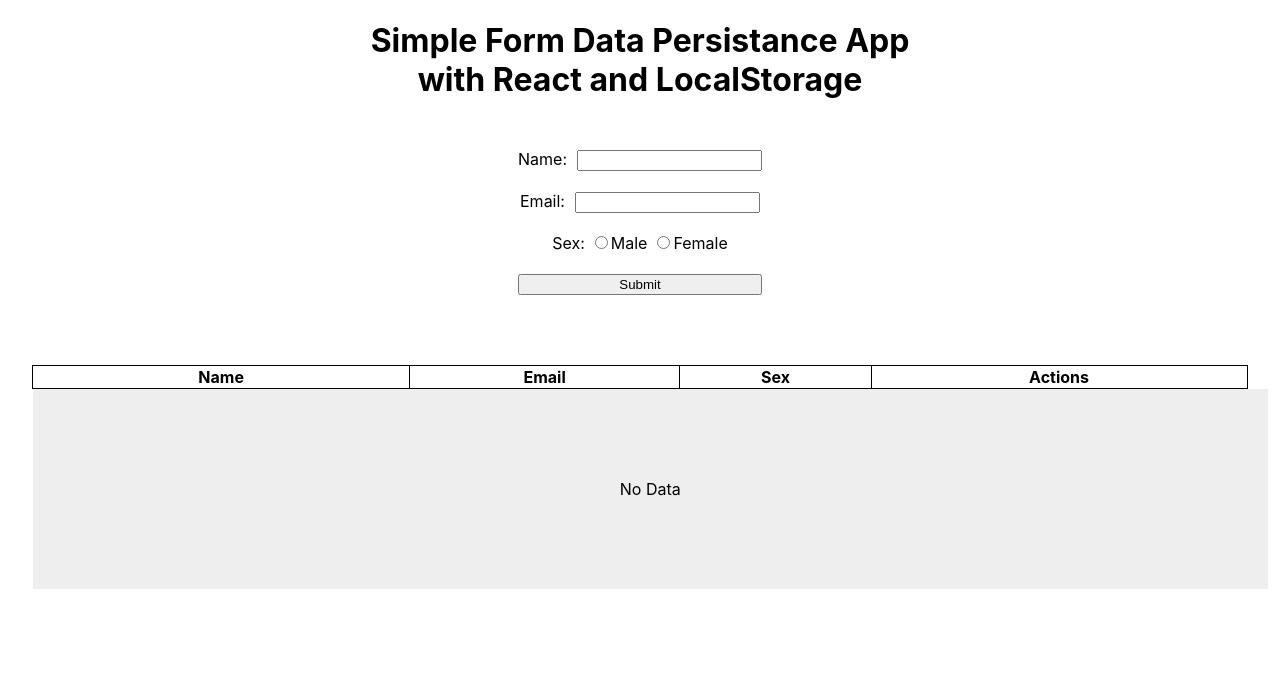
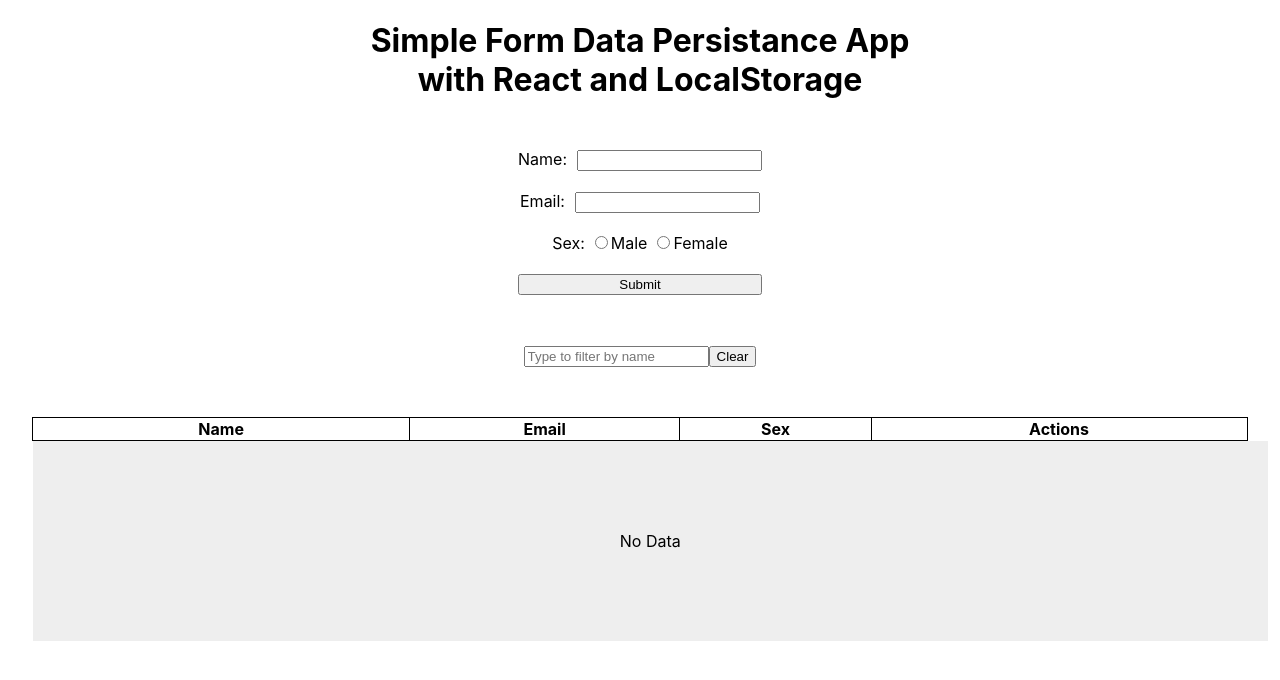
Before and after one commit to ferdous-al-quraeshi/react-local-persist, a React (Create React App) app: page / in a window 1280 px wide. Shown: the top 680 px of the page. Built offline with nearby package versions, Linux system fonts and the light colour scheme.

Commit message:
feat: added filter by name upon users table

```diff
--- a/src/UserTable.js
+++ b/src/UserTable.js
@@ -1,4 +1,4 @@
-import React from 'react';
+import React, {useState} from 'react';
 
 const UserTable = ({
   users,
@@ -7,6 +7,7 @@ const UserTable = ({
   setIsEditing,
   setEditingUserId
  }) => {
+  const [searchTerm, setSearchTerm] = useState('');
 
   const handleEdit = (id) => {
     const userToEdit = users.find((user) => user.id === id);
@@ -23,8 +24,22 @@ const UserTable = ({
     localStorage.setItem('users', JSON.stringify(updatedUsersAfterRemoval));
   };
 
+  const filteredUsers = users.filter((user) =>
+    user.name.toLowerCase().includes(searchTerm.toLowerCase())
+  );
+
   return (
-    <div className="SectionContainer">
+    <>
+      <div>
+        <input
+          type="text"
+          value={searchTerm}
+          onChange={(e) => setSearchTerm(e.target.value)}
+          placeholder="Type to filter by name"
+        />
+        <button onClick={() => setSearchTerm('')}>Clear</button>
+      </div>
+      <div className="SectionContainer">
         <table className="DataTable">
           <thead>
           <tr>
@@ -35,12 +50,12 @@ const UserTable = ({
           </tr>
           </thead>
           <tbody>
-            {users.length === 0 &&
+            {filteredUsers.length === 0 &&
               <tr className="NoDataRow">
                 <td>No Data</td>
               </tr>
             }
-            {users.map((user) => (
+            {filteredUsers.map((user) => (
               <tr key={user.id}>
                 <td>{user.name}</td>
                 <td>{user.email}</td>
@@ -54,6 +69,7 @@ const UserTable = ({
           </tbody>
         </table>
       </div>
+    </>
   )
 
 }
```
